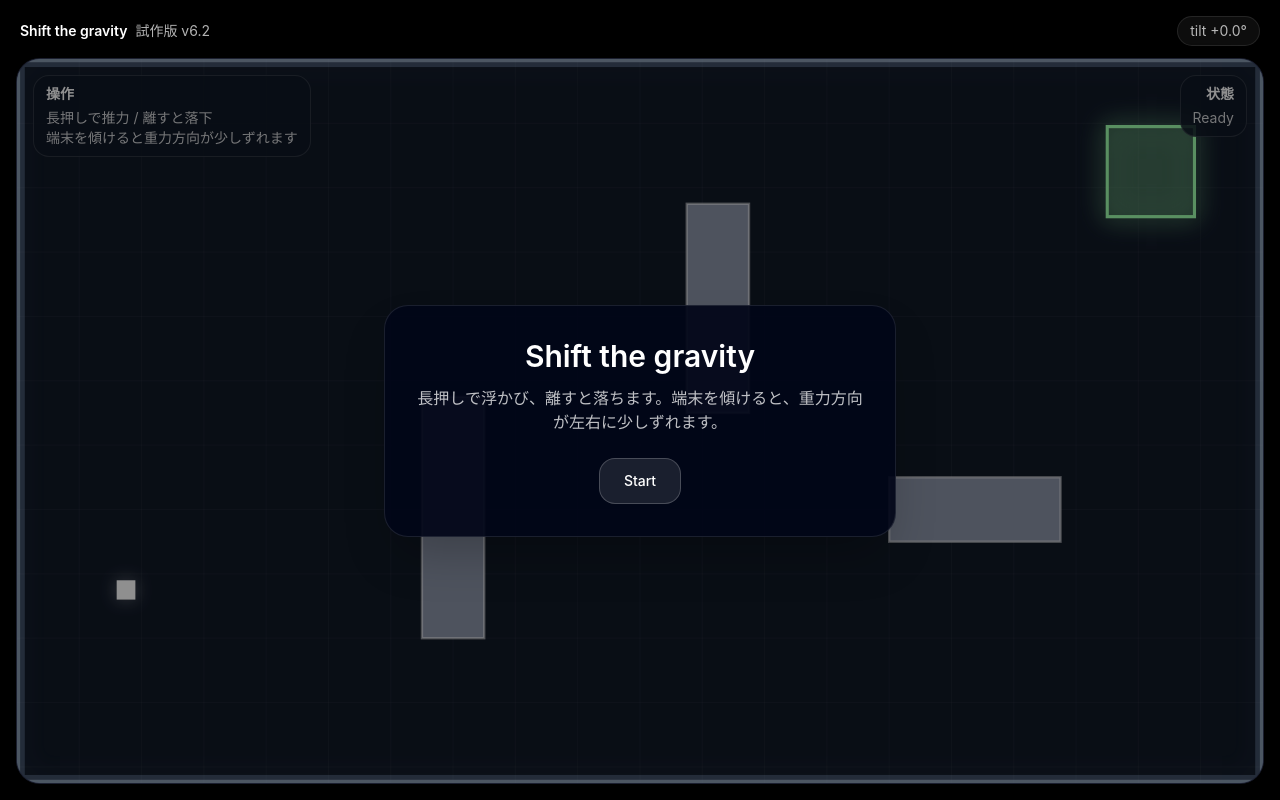
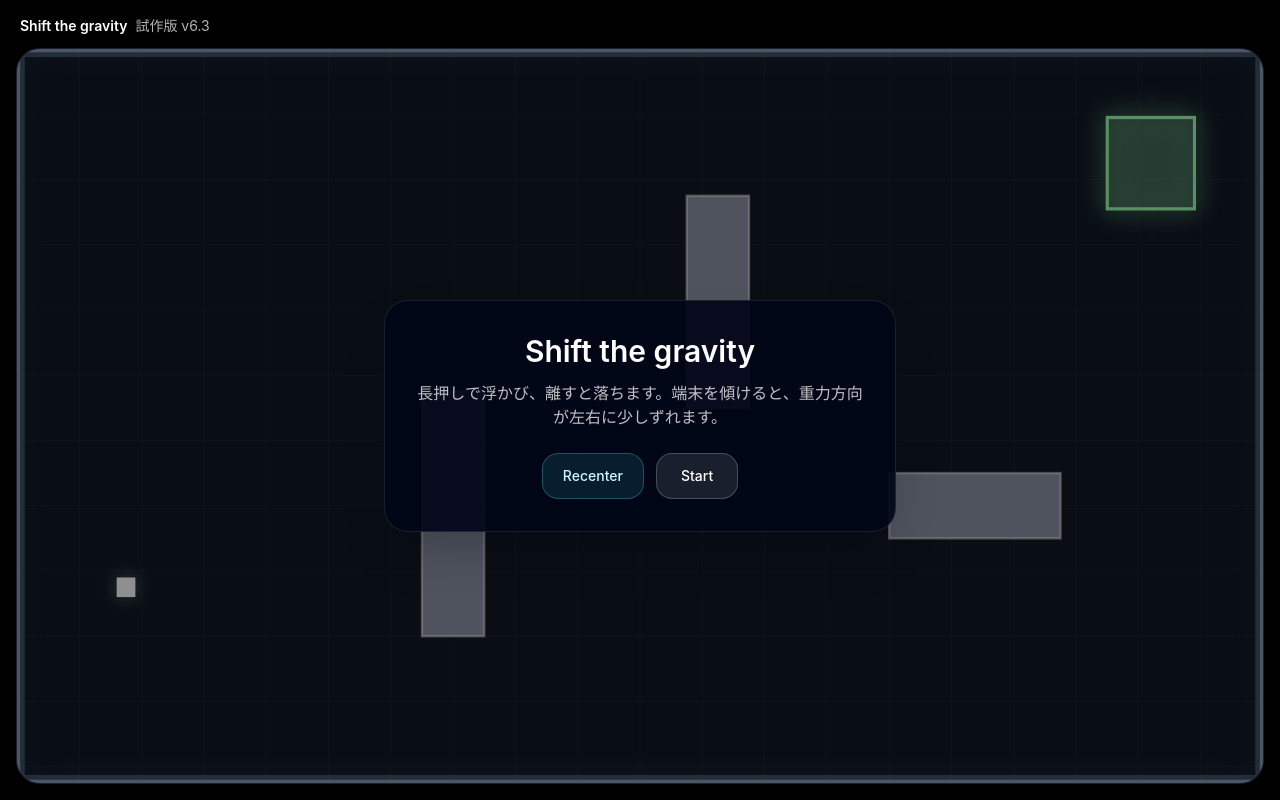
Before and after one commit to tatsunosuke195/shift-gravity, a React (Vite) app: page / in a window 1280 px wide. Built offline with nearby package versions, Linux system fonts and the light colour scheme.

Commit message:
clean playfield HUD for v6.3

```diff
--- a/src/App.tsx
+++ b/src/App.tsx
@@ -1,6 +1,6 @@
-// Shift the Gravity App.tsx v6.2
+// Shift the Gravity App.tsx v6.3
 // 2026-03-29
-// 変更点: 画面外に指がずれても推力が切れにくいよう、押し判定をゲーム画面外まで広げた。FAILED演出と物理は維持。
+// 変更点: フィールド内の「操作」「状態」を撤去。傾き代用スライダーを撤去。RecenterはStart前/FAILED後/CLEAR後のみに整理し、プレイ中の画面内ボタンをなくした。版表示のみ上部に残し、tilt表示も撤去。
 
 import React, { useEffect, useRef, useState } from "react";
 
@@ -92,7 +92,6 @@ const IMPACT_EFFECT_LIFE = 0.2;
 const LOST_DELAY_MS = 180;
 const LOST_FADE_MS = 120;
 
-const BG_COLOR = "#0b0f14";
 const FIELD_COLOR = "#101826";
 const GRID_COLOR = "rgba(255,255,255,0.05)";
 const BORDER_COLOR = "rgba(212, 232, 255, 0.48)";
@@ -105,8 +104,6 @@ const OBSTACLE_FILL = "#8b93a7";
 const OBSTACLE_STROKE = "rgba(255,255,255,0.5)";
 const GOAL_FILL = "rgba(158, 255, 173, 0.2)";
 const GOAL_STROKE = "#9effad";
-const HUD_PANEL = "rgba(16, 24, 38, 0.86)";
-const HUD_BORDER = "rgba(255,255,255,0.12)";
 
 // ===== HELPERS =====
 function clamp(value: number, min: number, max: number): number {
@@ -232,10 +229,6 @@ function makeInitialPlayer(): Player {
   };
 }
 
-function formatTiltText(value: number): string {
-  return `${value >= 0 ? "+" : ""}${value.toFixed(1)}°`;
-}
-
 function isDesktopLike(): boolean {
   if (typeof window === "undefined") return false;
   return window.matchMedia("(hover: hover) and (pointer: fine)").matches;
@@ -257,9 +250,6 @@ export default function ShiftTheGravityApp(): React.JSX.Element {
   const [gamePhase, setGamePhase] = useState<GamePhase>("idle");
   const [permissionState, setPermissionState] = useState<PermissionState>("checking");
   const [isLandscape, setIsLandscape] = useState<boolean>(true);
-  const [manualTilt, setManualTilt] = useState<number>(0);
-  const [debugTilt, setDebugTilt] = useState<number>(0);
-  const [showManualTiltFallback, setShowManualTiltFallback] = useState<boolean>(false);
   const [recenterTick, setRecenterTick] = useState<number>(0);
   const [lostOverlayVisible, setLostOverlayVisible] = useState<boolean>(false);
 
@@ -270,10 +260,9 @@ export default function ShiftTheGravityApp(): React.JSX.Element {
   const loopTimeRef = useRef<number>(0);
   const trailRef = useRef<Vec2[]>([]);
   const playerRef = useRef<Player>(makeInitialPlayer());
-  const latestDebugRef = useRef<number>(0);
 
   const supportsOrientation = typeof window !== "undefined" && !!getDeviceOrientationCtor();
-  const canStart = isLandscape && (permissionState === "granted" || showManualTiltFallback);
+  const canStart = isLandscape && permissionState === "granted";
 
   const screenUp: Vec2 = { x: 0, y: -1 };
   const rootStyle: React.CSSProperties = {
@@ -324,7 +313,6 @@ export default function ShiftTheGravityApp(): React.JSX.Element {
   useEffect(() => {
     if (!supportsOrientation) {
       setPermissionState("unsupported");
-      setShowManualTiltFallback(true);
       return;
     }
 
@@ -333,10 +321,8 @@ export default function ShiftTheGravityApp(): React.JSX.Element {
 
     if (hasRequestPermission) {
       setPermissionState("needs-request");
-      setShowManualTiltFallback(false);
     } else {
       setPermissionState("granted");
-      setShowManualTiltFallback(isDesktopLike());
     }
   }, [supportsOrientation]);
 
@@ -347,13 +333,12 @@ export default function ShiftTheGravityApp(): React.JSX.Element {
 
     const handleOrientation = (event: DeviceOrientationEvent) => {
       sawOrientationEvent = true;
-      setShowManualTiltFallback(false);
       liveTiltRef.current = readRawTiltDegrees(event);
     };
 
     const fallbackTimer = window.setTimeout(() => {
-      if (!sawOrientationEvent && isDesktopLike()) {
-        setShowManualTiltFallback(true);
+      if (!sawOrientationEvent) {
+        setPermissionState(isDesktopLike() ? "unsupported" : "granted");
       }
     }, 1200);
 
@@ -387,7 +372,7 @@ export default function ShiftTheGravityApp(): React.JSX.Element {
 
     rafId = window.requestAnimationFrame(stepAndDraw);
     return () => window.cancelAnimationFrame(rafId);
-  }, [manualTilt, permissionState]);
+  }, [permissionState]);
 
   useEffect(() => {
     if (recenterTick === 0) return;
@@ -431,15 +416,15 @@ export default function ShiftTheGravityApp(): React.JSX.Element {
   }, []);
 
   function getCurrentTiltDegrees(): number {
-    return permissionState === "granted" && !showManualTiltFallback
-      ? liveTiltRef.current
-      : manualTilt;
+    return liveTiltRef.current;
   }
 
   function ensureAudioReady(): void {
     if (typeof window === "undefined") return;
 
-    const AudioCtor = window.AudioContext || (window as Window & { webkitAudioContext?: typeof AudioContext }).webkitAudioContext;
+    const AudioCtor =
+      window.AudioContext ||
+      (window as Window & { webkitAudioContext?: typeof AudioContext }).webkitAudioContext;
     if (!AudioCtor) return;
 
     if (!audioContextRef.current) {
@@ -635,7 +620,6 @@ export default function ShiftTheGravityApp(): React.JSX.Element {
   async function handleEnableTilt(): Promise<void> {
     if (!supportsOrientation) {
       setPermissionState("unsupported");
-      setShowManualTiltFallback(true);
       return;
     }
 
@@ -647,14 +631,11 @@ export default function ShiftTheGravityApp(): React.JSX.Element {
         const result = await requestPermission();
         const granted = result === "granted";
         setPermissionState(granted ? "granted" : "denied");
-        setShowManualTiltFallback(!granted && isDesktopLike());
       } else {
         setPermissionState("granted");
-        setShowManualTiltFallback(isDesktopLike());
       }
     } catch {
       setPermissionState("denied");
-      setShowManualTiltFallback(true);
     }
   }
 
@@ -663,7 +644,7 @@ export default function ShiftTheGravityApp(): React.JSX.Element {
     ensureAudioReady();
     if (phaseRef.current !== "playing") return;
     const target = event.target as HTMLElement | null;
-    if (target?.closest("button") || target?.closest("input")) return;
+    if (target?.closest("button")) return;
     pointerActiveRef.current = true;
     window.getSelection()?.removeAllRanges();
   }
@@ -770,11 +751,6 @@ export default function ShiftTheGravityApp(): React.JSX.Element {
       }
 
       maybeTriggerGraze(hitbox, player);
-
-      if (performance.now() - latestDebugRef.current > 80) {
-        latestDebugRef.current = performance.now();
-        setDebugTilt(clampedInputDeg);
-      }
     }
   }
 
@@ -844,9 +820,8 @@ export default function ShiftTheGravityApp(): React.JSX.Element {
       ctx.strokeRect(obstacle.x, obstacle.y, obstacle.w, obstacle.h);
     });
 
-    const trail = trailRef.current;
-    trail.forEach((point: Vec2, index: number) => {
-      const ratio = (index + 1) / trail.length;
+    trailRef.current.forEach((point: Vec2, index: number) => {
+      const ratio = (index + 1) / trailRef.current.length;
       const size = 5 + ratio * 6;
       ctx.fillStyle = PLAYER_TRAIL_COLOR;
       ctx.fillRect(point.x - size / 2, point.y - size / 2, size, size);
@@ -904,11 +879,9 @@ export default function ShiftTheGravityApp(): React.JSX.Element {
     permissionState === "needs-request"
       ? "iPhone / iPad では最初に傾き許可が必要です。"
       : permissionState === "denied"
-      ? "傾き許可が取れなかったため、下のスライダーで傾きを代用できます。"
+      ? "傾き許可が取れませんでした。"
       : permissionState === "unsupported"
-      ? "この環境では傾きセンサーが使えないため、下のスライダーで確認できます。"
-      : showManualTiltFallback
-      ? "この環境では実センサー入力が来ていないため、下のスライダーで確認できます。"
+      ? "この環境では傾きセンサーが使えません。"
       : "";
 
   return (
@@ -924,17 +897,14 @@ export default function ShiftTheGravityApp(): React.JSX.Element {
         <div className="mb-2 flex w-full items-center justify-between gap-3 px-1 text-[11px] text-white/70 md:mb-3 md:text-sm">
           <div>
             <span className="font-semibold text-white">Shift the gravity</span>
-            <span className="ml-2">試作版 v6.2</span>
+            <span className="ml-2">試作版 v6.3</span>
           </div>
-          <div className="flex items-center gap-2">
+          <div>
             {recenterTick > 0 && (
               <div className="rounded-full border border-emerald-300/20 bg-emerald-300/10 px-2 py-1 text-[10px] text-emerald-200 md:text-xs">
                 recentered
               </div>
             )}
-            <div className="rounded-full border border-white/10 bg-white/5 px-3 py-1">
-              tilt {formatTiltText(debugTilt)}
-            </div>
           </div>
         </div>
 
@@ -943,45 +913,6 @@ export default function ShiftTheGravityApp(): React.JSX.Element {
           style={gameFrameStyle}
         >
           <canvas ref={canvasRef} className="absolute inset-0 h-full w-full" />
-
-          <div className="absolute left-2 top-2 right-2 flex items-start justify-between gap-2 md:left-4 md:top-4 md:right-4 md:gap-3">
-            <div
-              className="pointer-events-none rounded-2xl border px-2 py-1.5 text-[10px] md:px-3 md:py-2 md:text-sm"
-              style={{ background: HUD_PANEL, borderColor: HUD_BORDER }}
-            >
-              <div className="font-semibold text-white">操作</div>
-              <div className="mt-1 text-white/80">長押しで推力 / 離すと落下</div>
-              <div className="text-white/80">端末を傾けると重力方向が少しずれます</div>
-            </div>
-
-            <div className="flex items-start gap-2">
-              {gamePhase === "playing" && (
-                <button
-                  className="pointer-events-auto rounded-2xl border border-cyan-300/25 bg-cyan-300/10 px-3 py-2 text-[10px] font-medium text-cyan-100 transition hover:bg-cyan-300/15 md:text-sm"
-                  onClick={recenterTilt}
-                >
-                  Recenter
-                </button>
-              )}
-              <div
-                className="pointer-events-none rounded-2xl border px-2 py-1.5 text-right text-[10px] md:px-3 md:py-2 md:text-sm"
-                style={{ background: HUD_PANEL, borderColor: HUD_BORDER }}
-              >
-                <div className="font-semibold text-white">状態</div>
-                <div className="mt-1 text-white/80">
-                  {gamePhase === "playing"
-                    ? "Playing"
-                    : gamePhase === "impact"
-                    ? "Impact"
-                    : gamePhase === "lost"
-                    ? "FAILED"
-                    : gamePhase === "cleared"
-                    ? "Good Job"
-                    : "Ready"}
-                </div>
-              </div>
-            </div>
-          </div>
 
           {!isLandscape && (
             <div className="absolute inset-0 flex items-center justify-center bg-black/82 px-6 text-center">
@@ -1015,6 +946,13 @@ export default function ShiftTheGravityApp(): React.JSX.Element {
                       傾き操作を有効にする
                     </button>
                   )}
+                  <button
+                    className="rounded-2xl border border-cyan-300/25 bg-cyan-300/10 px-5 py-3 text-sm font-medium text-cyan-100 transition hover:bg-cyan-300/15 disabled:cursor-not-allowed disabled:opacity-40"
+                    onClick={recenterTilt}
+                    disabled={!canStart}
+                  >
+                    Recenter
+                  </button>
                   <button
                     className="rounded-2xl border border-white/20 bg-white/10 px-6 py-3 text-sm font-medium text-white transition hover:bg-white/15 disabled:cursor-not-allowed disabled:opacity-40"
                     onClick={startRun}
@@ -1088,33 +1026,6 @@ export default function ShiftTheGravityApp(): React.JSX.Element {
             </div>
           )}
         </div>
-
-        {showManualTiltFallback && (
-          <div className="mt-2 w-full max-w-4xl rounded-3xl border border-white/10 bg-slate-950/90 p-3 shadow-xl md:mt-4 md:p-4">
-            <div className="flex flex-col gap-2 md:flex-row md:items-center md:justify-between md:gap-3">
-              <div>
-                <div className="text-sm font-semibold text-white">傾き代用スライダー</div>
-                <div className="mt-1 text-xs leading-5 text-white/65 md:text-sm">
-                  PCプレビューや傾き未許可時は、ここで重力方向のずれを確認できます。
-                </div>
-              </div>
-              <div className="text-sm text-white/70">
-                {formatTiltText(manualTilt - neutralTiltRef.current)}
-              </div>
-            </div>
-            <input
-              className="mt-3 w-full"
-              type="range"
-              min={-30}
-              max={30}
-              step={0.1}
-              value={manualTilt}
-              onChange={(event: React.ChangeEvent<HTMLInputElement>) =>
-                setManualTilt(Number(event.target.value))
-              }
-            />
-          </div>
-        )}
       </div>
     </div>
   );
```
